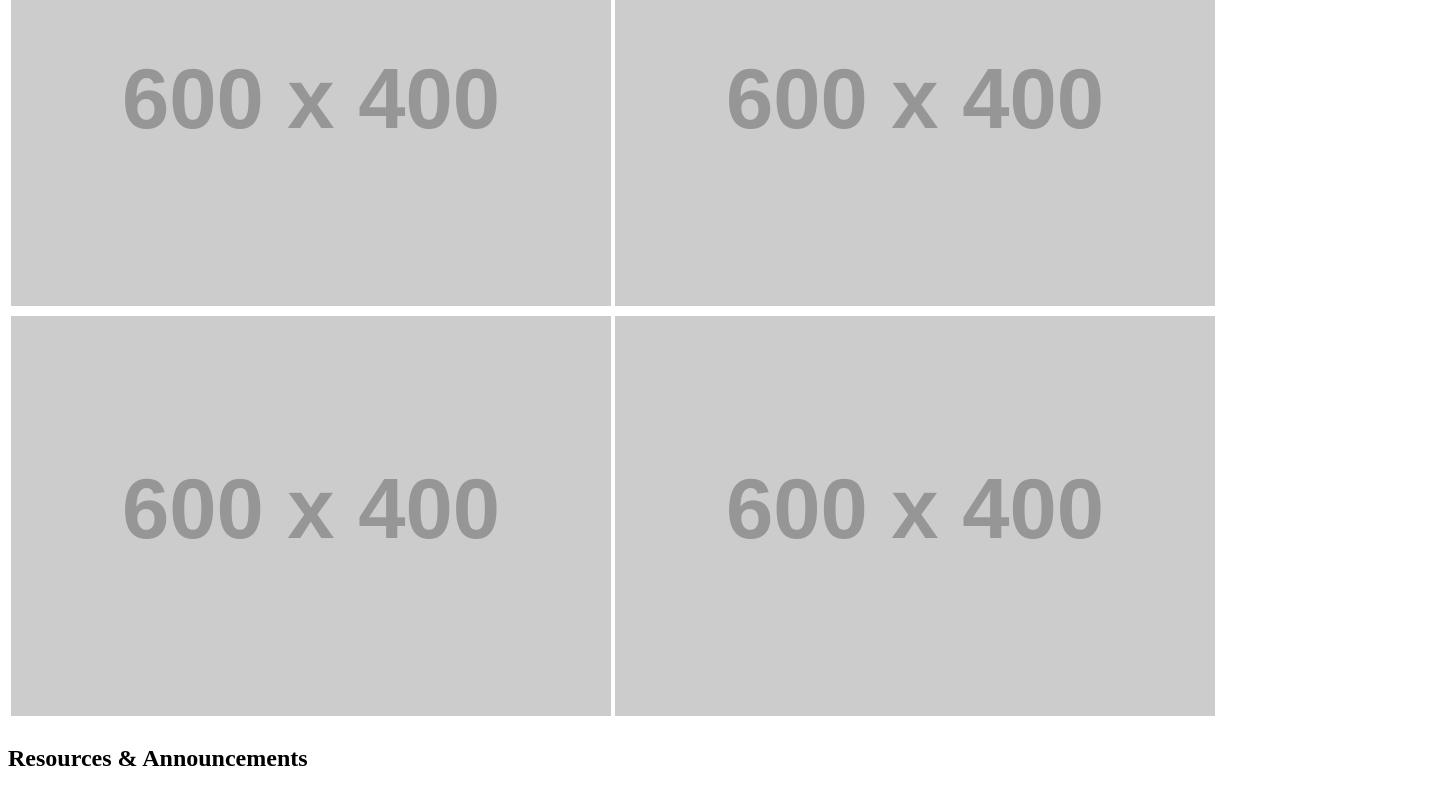
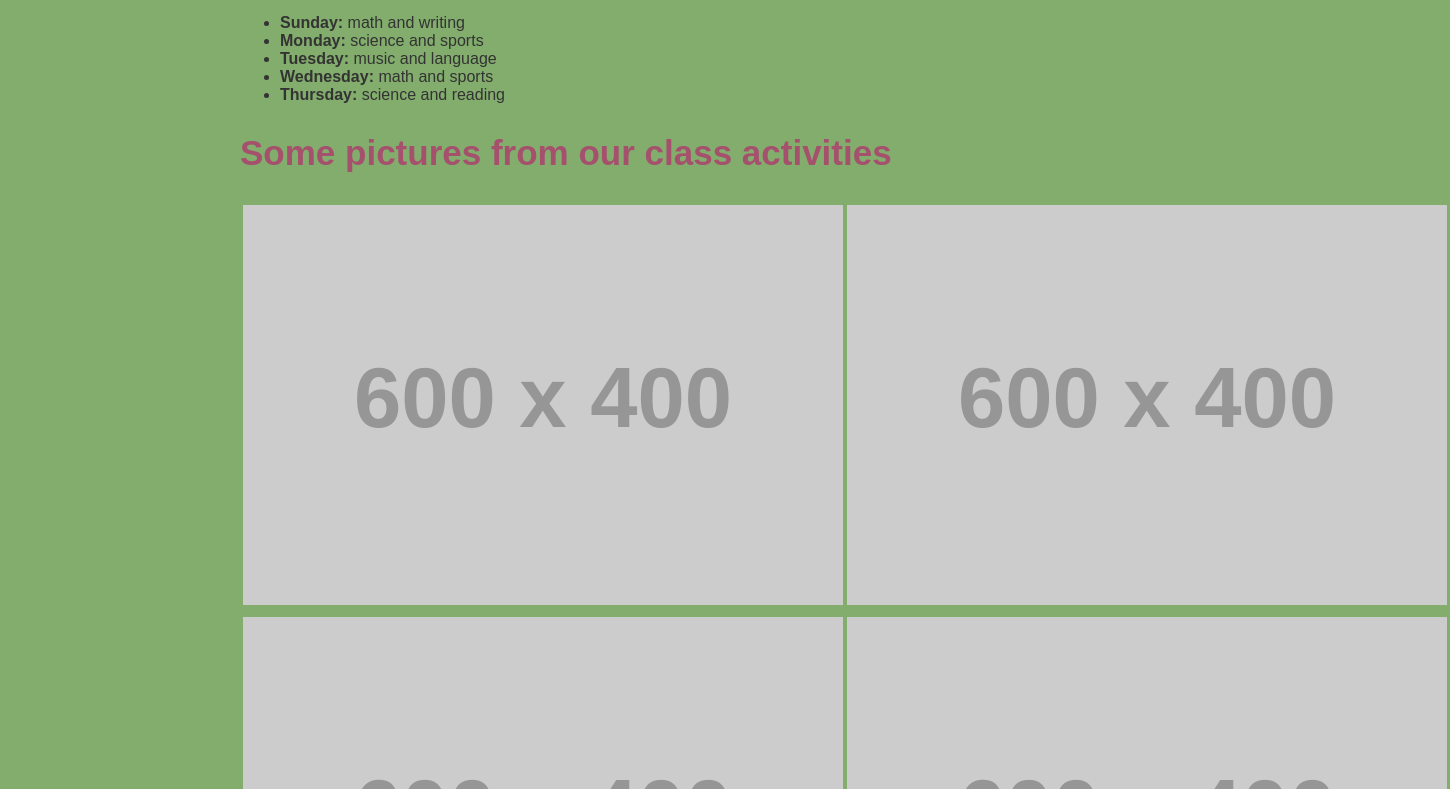
Before and after one commit to rawanUOB/CS333, a plain HTML site: page index.html in a window 1280 px wide. Shown: the part 594-1383 px from the top of the page, 1450 px wide, since content can reach past the window. Drawn offline with Linux system fonts and the light colour scheme; placeholder pictures from the web are drawn by us.

Commit message:
solved a problem with link tag

```diff
--- a/index.html
+++ b/index.html
@@ -2,7 +2,7 @@
 <head>
     <title>Sunshine Kindergarten</title>
     <!--link to the css file-->
-    <link rel="stylessheet" href="styles.css">
+    <link rel="stylesheet" href="styles.css">
 </head>
 
 <body>
```
